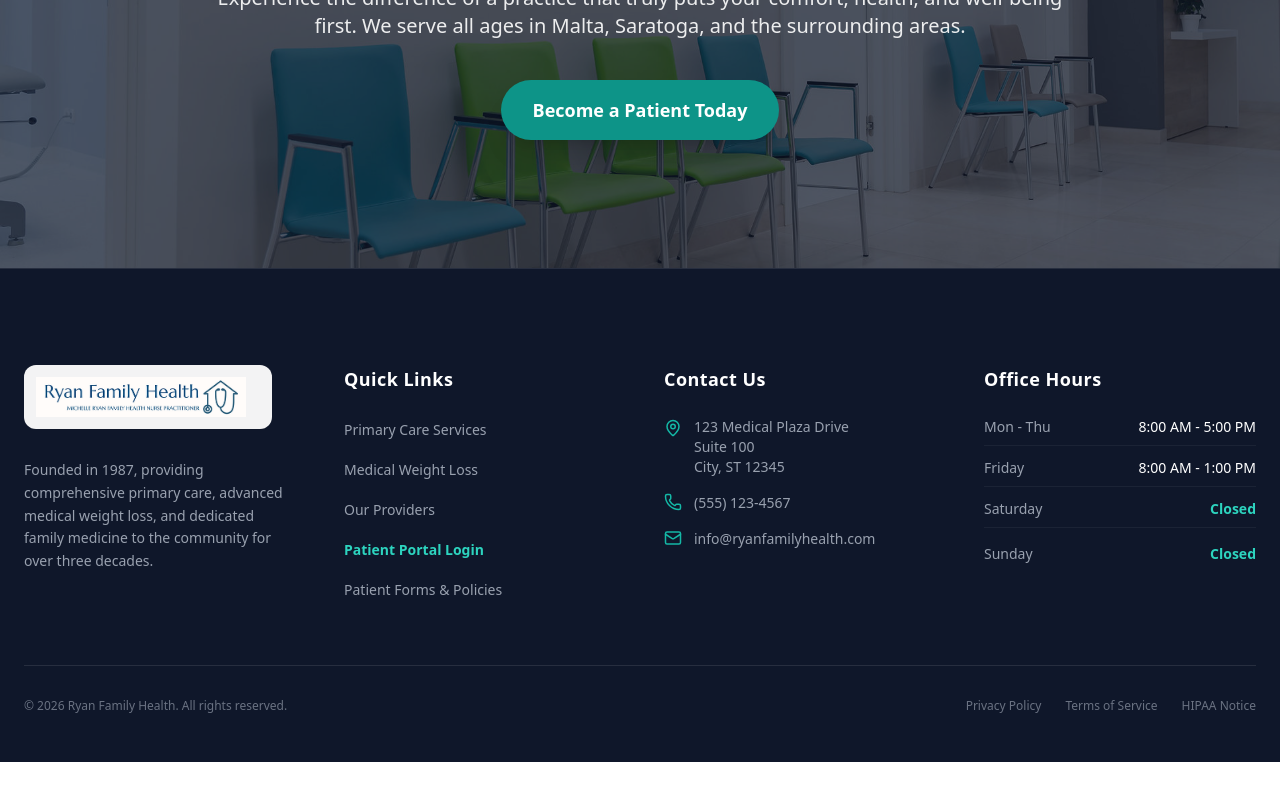
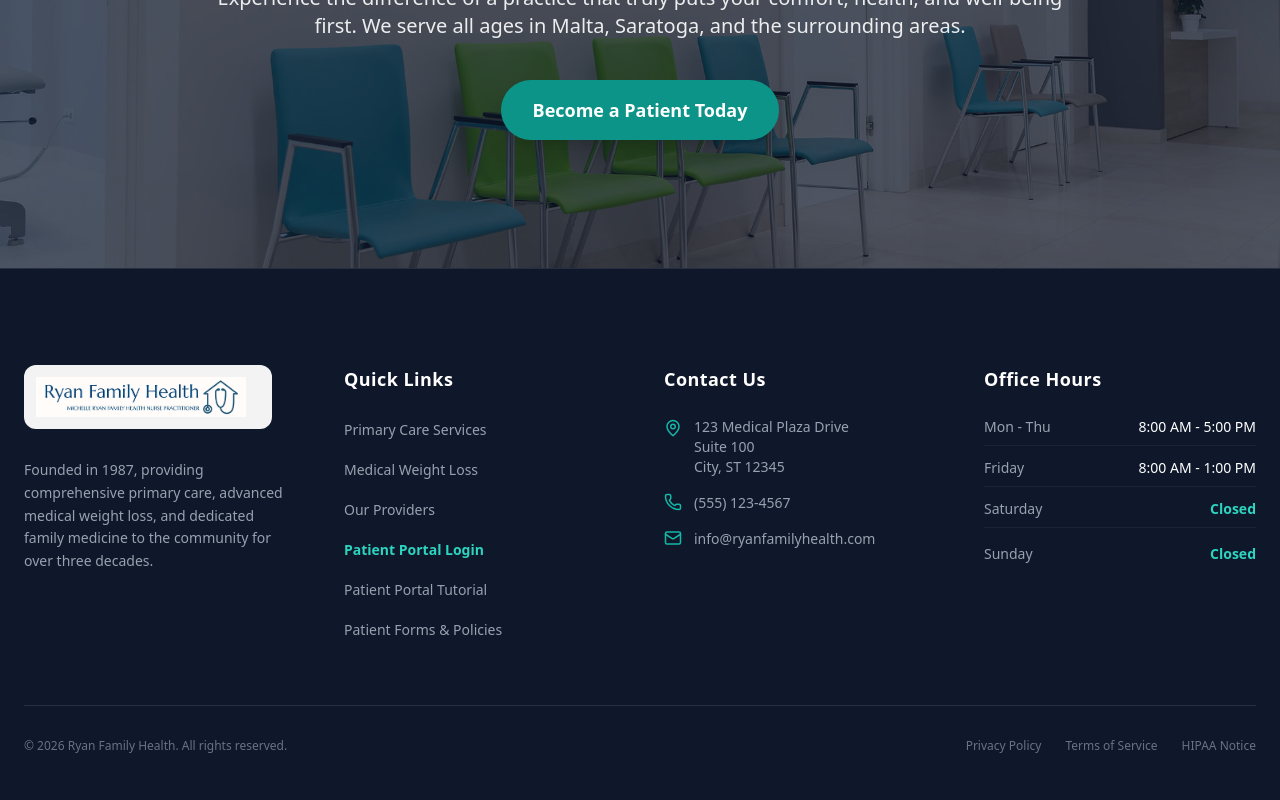
Before and after one commit to boredluisj/ryan-family-health-web, a Next.js app: page / in a window 1280 px wide. Shown: the part 4522-5322 px from the top of the page. Before the commit the page ends 5284 px from the top, so only its background shows below. Built offline with nearby package versions, Linux system fonts and the light colour scheme.

Commit message:
feat: add explicit patient portal and tutorial links

```diff
--- a/src/components/Footer.tsx
+++ b/src/components/Footer.tsx
@@ -31,8 +31,9 @@ export default function Footer() {
               <li><Link href="#services" className="text-gray-400 hover:text-primary-400 text-sm transition-colors">Primary Care Services</Link></li>
               <li><Link href="#weight-loss" className="text-gray-400 hover:text-primary-400 text-sm transition-colors">Medical Weight Loss</Link></li>
               <li><Link href="#providers" className="text-gray-400 hover:text-primary-400 text-sm transition-colors">Our Providers</Link></li>
-              <li><Link href="https://auth.athenahealth.com/login" className="text-primary-400 hover:text-primary-300 text-sm font-semibold transition-colors">Patient Portal Login</Link></li>
-              <li><a href="#" className="text-gray-400 hover:text-primary-400 text-sm transition-colors">Patient Forms & Policies</a></li>
+              <li><a href="https://www.medentmobile.com/portal/index.php?practice_id=QM65v37Z" target="_blank" rel="noopener noreferrer" className="text-primary-400 hover:text-primary-300 text-sm font-semibold transition-colors">Patient Portal Login</a></li>
+              <li><a href="https://www.medent.com/tutorials_mp4/Patient_Portal_Patient_Promo.mp4" target="_blank" rel="noopener noreferrer" className="text-gray-400 hover:text-primary-400 text-sm transition-colors">Patient Portal Tutorial</a></li>
+              <li><Link href="#" className="text-gray-400 hover:text-primary-400 text-sm transition-colors">Patient Forms & Policies</Link></li>
             </ul>
           </div>
 
--- a/src/components/Navbar.tsx
+++ b/src/components/Navbar.tsx
@@ -22,7 +22,7 @@ export default function Navbar() {
     { name: "Services", href: "#services" },
     { name: "Weight Loss", href: "#weight-loss" },
     { name: "Providers", href: "#providers" },
-    { name: "Patient Portal", href: "https://auth.athenahealth.com/login" },
+    { name: "Patient Portal", href: "https://www.medentmobile.com/portal/index.php?practice_id=QM65v37Z", external: true },
   ];
 
   return (
@@ -53,6 +53,8 @@ export default function Navbar() {
             <Link
               key={link.name}
               href={link.href}
+              target={link.external ? "_blank" : undefined}
+              rel={link.external ? "noopener noreferrer" : undefined}
               className="text-sm font-semibold text-gray-700 hover:text-primary-600 transition-colors"
             >
               {link.name}
@@ -113,6 +115,8 @@ export default function Navbar() {
                     key={link.name}
                     href={link.href}
                     onClick={() => setMobileMenuOpen(false)}
+                    target={link.external ? "_blank" : undefined}
+                    rel={link.external ? "noopener noreferrer" : undefined}
                     className="text-2xl font-heading font-bold text-dark hover:text-primary-600 transition-colors"
                   >
                     {link.name}
```
